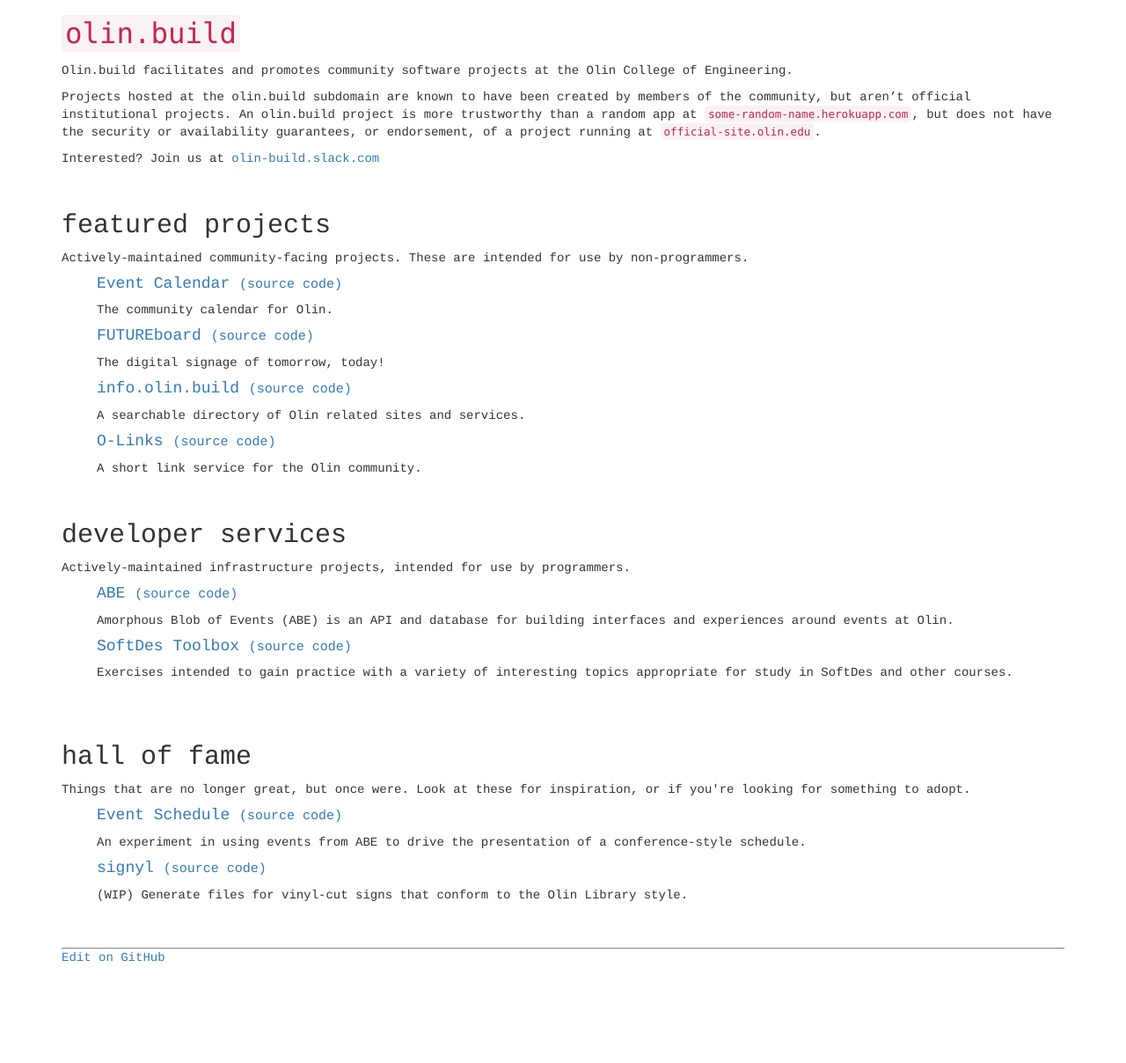
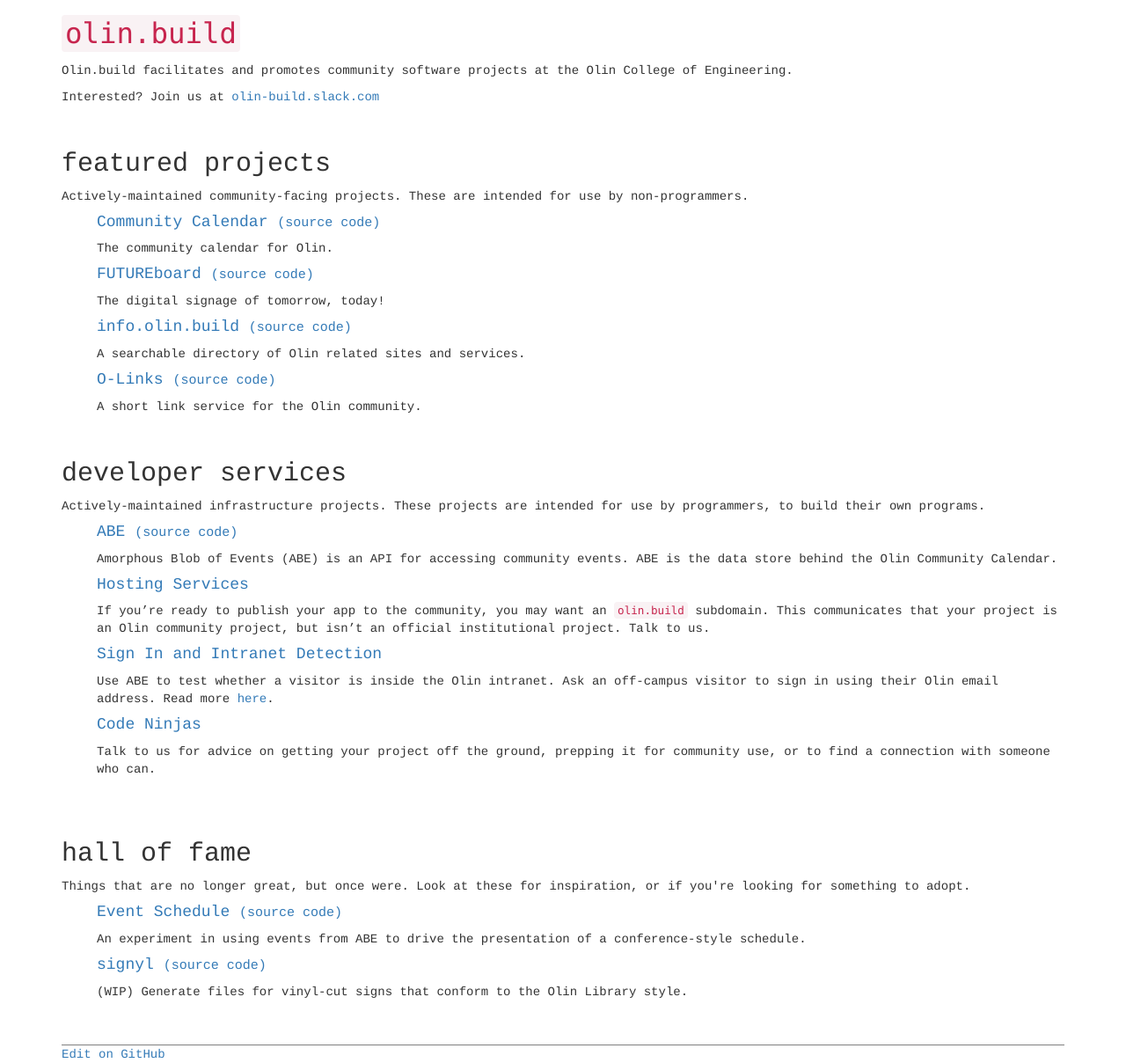
Before and after one commit to olin-build/olin.build, a Jekyll site: the page built from index.md, in a window 1280 px wide. Shown: the whole page at 88% size. Built offline with Jekyll 4.4.1, drawn with Linux system fonts in a browser that asks for light colours; our own code applies the rules of GitHub Pages for plain Markdown files; before the commit the page ends 1098 px from its top, so only the background shows below that.

Commit message:
Add some services

```diff
--- a/_data/stages.yml
+++ b/_data/stages.yml
@@ -5,10 +5,10 @@
     non-programmers.
 
 - name: Developer Services
-  key: active
+  key: infastructure
   description: >
-    Actively-maintained infrastructure projects, intended for use by
-    programmers.
+    Actively-maintained infrastructure projects. These projects are intended for use by
+    programmers, to build their own programs.
 
 - name: Under Development
   key: developed
--- a/_layouts/home.html
+++ b/_layouts/projects.html
@@ -28,10 +28,13 @@ layout: layout
         <div class="project-item">
           <h4>
             <a href="{{ project.website }}">{{ project.title }}</a>
-            <a class="source" href="{{ project.source }}">(source code)</a>
+            {% if project.source %}
+              <a class="source" href="{{ project.source }}">(source code)</a>
+            {% endif %}
           </h4>
           <span class="project-meta">
             {{ project.description }}
+            {{ project.content }}
           </span>
         </div>
       </li>
--- a/index.md
+++ b/index.md
@@ -1,12 +1,10 @@
+---
+layout: projects
+---
+
 # `olin.build`
 
 Olin.build facilitates and promotes community software projects at the Olin
 College of Engineering.
 
-Projects hosted at the olin.build subdomain are known to have been created by
-members of the community, but aren't official institutional projects. An
-olin.build project is more trustworthy than a random app at
-`some-random-name.herokuapp.com`, but does not have the security or availability
-guarantees, or endorsement, of a project running at `official-site.olin.edu`.
-
 Interested? Join us at [olin-build.slack.com](http://olin-build.slack.com)
```
Also changed, not shown: _projects/abe.md (+3 -3 lines), _projects/events.md (+1 -1 lines), _projects/hosting.md (added, +8 -0 lines), _projects/login.md (added, +10 -0 lines), _projects/ninjas.md (added, +9 -0 lines).
